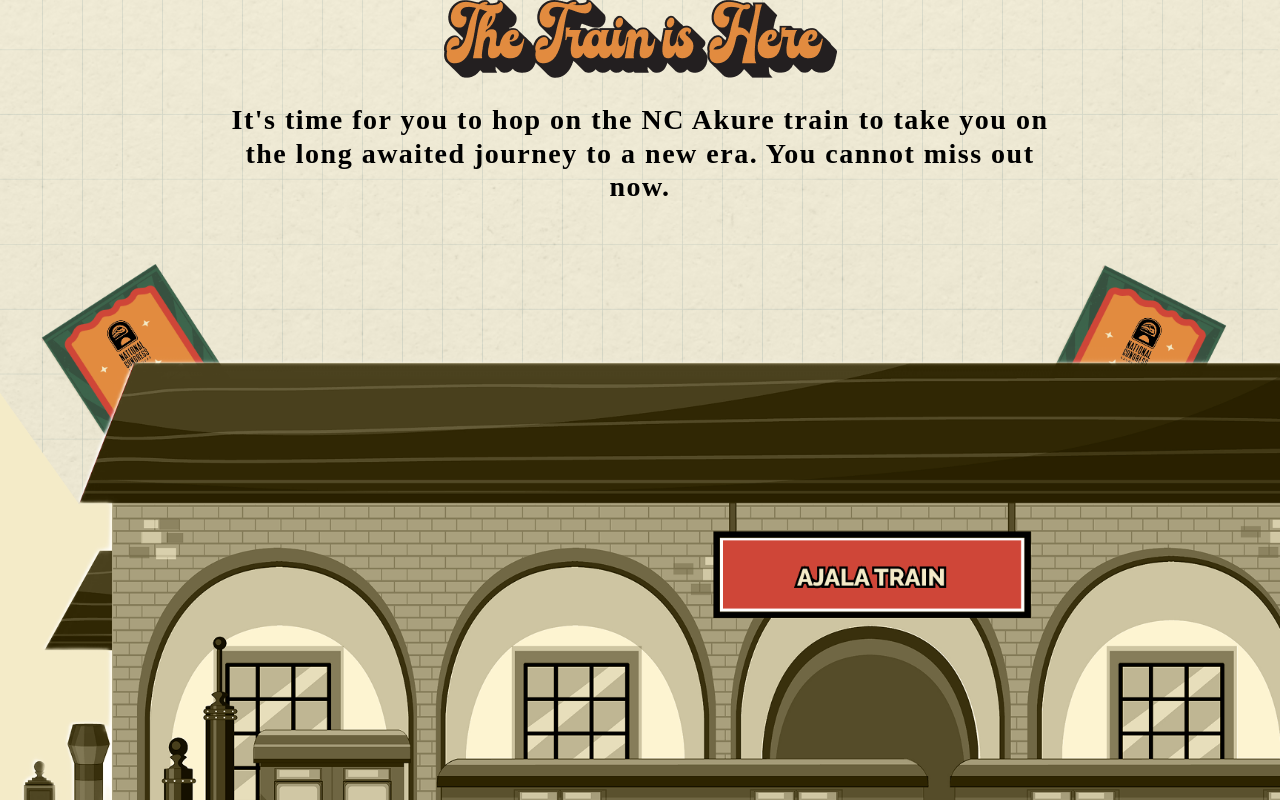
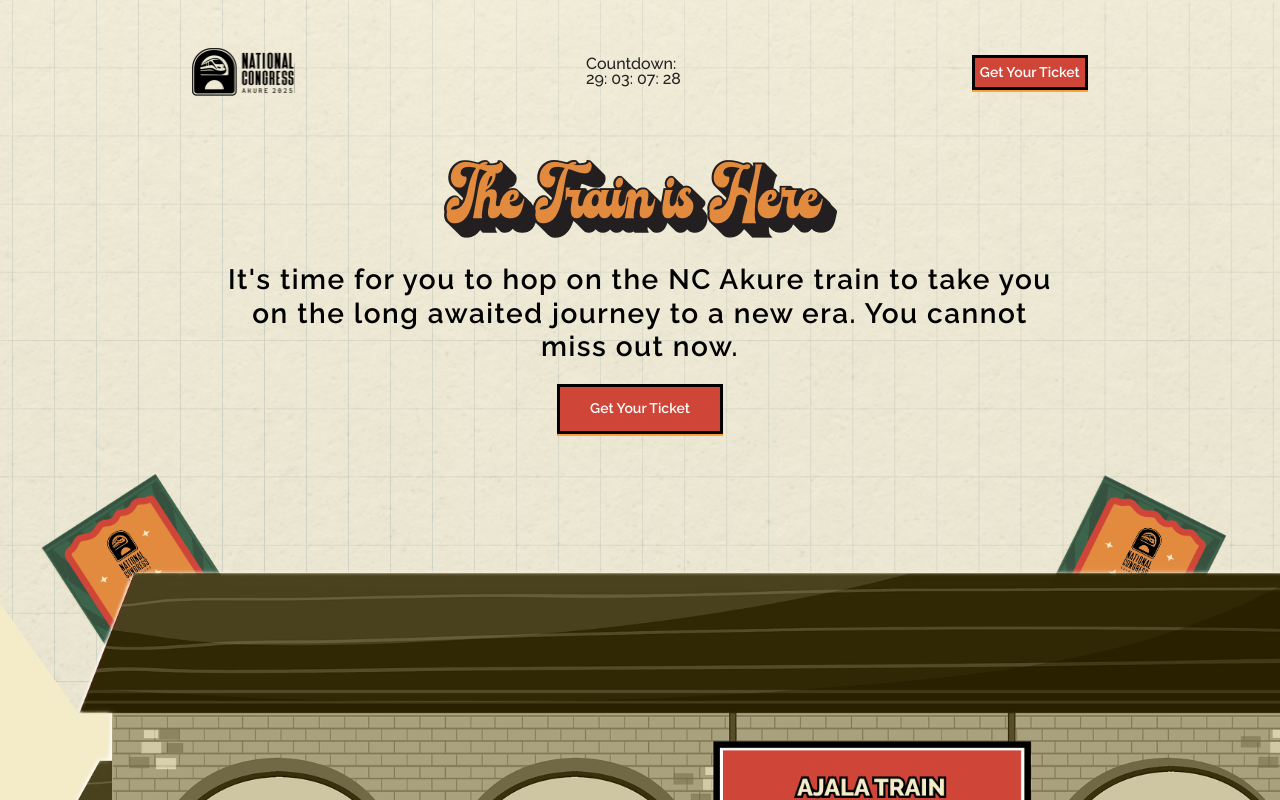
Before and after one commit to demi05/ncAkure, a React app: page / in a window 1280 px wide. Shown: the top 800 px of the page. Built offline with nearby package versions, Linux system fonts and the light colour scheme; the HTML template or start-up script is replaced by a standard one.

Commit message:
made changes to landing page

```diff
--- a/package.json
+++ b/package.json
@@ -10,8 +10,10 @@
     "preview": "vite preview"
   },
   "dependencies": {
+    "@tailwindcss/vite": "^4.1.10",
     "react": "^18.2.0",
-    "react-dom": "^18.2.0"
+    "react-dom": "^18.2.0",
+    "tailwindcss": "^4.1.10"
   },
   "devDependencies": {
     "@types/react": "^18.2.15",
@@ -22,7 +24,7 @@
     "eslint-plugin-react": "^7.32.2",
     "eslint-plugin-react-hooks": "^4.6.0",
     "eslint-plugin-react-refresh": "^0.4.3",
-    "vite": "^4.4.5",
+    "vite": "^6.3.5",
     "vite-plugin-eslint": "^1.8.1"
   }
 }
--- a/src/App.css
+++ b/src/App.css
@@ -1,7 +1,14 @@
-.main-container{
+@import url("https://fonts.googleapis.com/css2?family=Raleway:ital,wght@0,100..900;1,100..900&display=swap");
+@import "tailwindcss";
+
+.main-container {
   display: flex;
   flex-direction: column;
   align-items: center;
 
   color: #000000;
 }
+
+@theme {
+  --font-raleway: "Raleway", sans-serif;
+}
--- a/src/components/ExplainerSection.jsx
+++ b/src/components/ExplainerSection.jsx
@@ -3,6 +3,7 @@
 import explainerImgLg from "../../public/explainer-lg.png";
 import explainerHeader from "../../public/explainer-header.png";
 import explainerHeaderLg from "../../public/explainer-header-lg.png";
+import TicketButton from "./TicketButton";
 
 function ExplainerSection() {
   return (
@@ -27,7 +28,7 @@
           <img src={explainerImgLg} className="explainer-img" alt="" />
         </picture>
 
-      <h3 className="button-holder">button goes here!!!!</h3>
+     <TicketButton />
     </div>
   );
 }
--- /dev/null
+++ b/src/components/Header.jsx
@@ -0,0 +1,54 @@
+import { useEffect, useState } from 'react';
+import TicketButton from './TicketButton';
+
+const Header = () => {
+  const [countdown, setCountdown] = useState('');
+
+  useEffect(() => {
+    const targetDate = new Date('2025-07-26T00:00:00');
+
+    const updateCountdown = () => {
+      const now = new Date();
+      const diff = targetDate.getTime() - now.getTime();
+
+      if (diff <= 0) {
+        setCountdown('Event is live!');
+        return;
+      }
+
+      const days = Math.floor(diff / (1000 * 60 * 60 * 24));
+      const hours = Math.floor((diff / (1000 * 60 * 60)) % 24);
+      const minutes = Math.floor((diff / (1000 * 60)) % 60);
+      const seconds = Math.floor((diff / 1000) % 60);
+
+      // Pad all values with leading zeros
+      const formattedCountdown = `${days.toString().padStart(2, '0')}: ${hours
+        .toString()
+        .padStart(2, '0')}: ${minutes.toString().padStart(2, '0')}: ${seconds
+        .toString()
+        .padStart(2, '0')}`;
+
+      setCountdown(formattedCountdown);
+    };
+
+    updateCountdown(); // run initially
+    const interval = setInterval(updateCountdown, 1000);
+
+    return () => clearInterval(interval); // cleanup
+  }, []);
+
+  return (
+    <div className="flex items-center justify-between w-full md:w-[70%] mx-auto">
+      <img src="/logo.svg" alt="NC Akure logo" className="h-12" />
+
+      <div className=" font-medium text-[#202120] font-raleway text-base leading-[91%]">
+        <p>Countdown:</p>
+        {countdown}
+      </div>
+
+      <TicketButton />
+    </div>
+  );
+};
+
+export default Header;
--- a/src/components/Herotext.jsx
+++ b/src/components/Herotext.jsx
@@ -1,14 +1,18 @@
 import header from "../../public/hero-header.png"
+import Header from "./Header";
+import TicketButton from "./TicketButton";
 
 function Herotext()
 {
     return (
       <div className="hero-section">
-        <img src={header} className="" alt="" />
-        <h3>
+        <Header />
+        <img src={header} className="header-img" alt="" />
+        <h3 className="font-raleway font-medium text-[24px] md:text-[32px] text-black leading-[103%] text-center ">
           It's time for you to hop on the NC Akure train to take you on the long
           awaited journey to a new era. You cannot miss out now.
         </h3>
+       <TicketButton className="w-[50%] h-[50px] text-[18px]" />
       </div>
     );
 }
--- /dev/null
+++ b/src/components/TicketButton.jsx
@@ -0,0 +1,10 @@
+
+const TicketButton = ({className = ""}) => {
+  return (
+    <button className={`font-raleway font-semibold text-[12px] md:text-[14px] text-white bg-[#CF4638] border-[3px] border-black w-[22%] md:w-[22%] lg:w-[15%] xl:w-[13%] h-[35px] shadow-[0_2px_0_0_#FAA137] ${className}`} >
+      Get Your Ticket
+    </button>
+  )
+}
+
+export default TicketButton
--- a/src/components/anticipate.css
+++ b/src/components/anticipate.css
@@ -6,8 +6,8 @@
   left: 0;
   width: 100%;
   height: 100%;
+  background-color: #375d49;
 
-  background-color: #375d49;
   opacity: 0.4;
 
   z-index: -1;
@@ -22,15 +22,10 @@
   padding-top: 100px;
   width: 100%;
 
-  background-image: url("../../public/anticipate-bg.png");
-  background-size: cover;
-  background-position: center center;
-  background-repeat: no-repeat;
-  /* background-attachment: fixed; */
-
   position: relative;
 
   background-color: #375d49;
+  background: url("/anticipate-bg.png") center center / cover no-repeat;
 
   z-index: 1;
 }
@@ -46,13 +41,10 @@
 }
 
 .anticipate-section h3 {
-
-
   padding-bottom: 20px;
   padding-top: 20px;
   color: #f4ebc8;
   width: 68%;
-
 }
 
 .img-box {
@@ -71,17 +63,16 @@
 }
 
 @media only screen and (min-width: 1020px) {
-  .anticipate-section {
-    background-image: url("../../public/anticipation-bg-lg.png");
+  .anticipate-section::before {
+    background: url("/anticipation-bg-lg.png");
   }
 
-  .anticipate-section h3{
-
+  .anticipate-section h3 {
     width: 50%;
   }
 
-  .anticipate-section h1{
-    font-size:4.5rem;
+  .anticipate-section h1 {
+    font-size: 4.5rem;
   }
 
   .anticipate-img {
@@ -89,6 +80,5 @@
     height: auto;
     display: block;
     margin: 0 auto;
-
   }
 }
--- a/src/components/explainersection.css
+++ b/src/components/explainersection.css
@@ -7,7 +7,7 @@
   width: 100%;
   height: 100%;
 
-    background-color: #D17A2E;
+  background-color: #d17a2e;
   opacity: 0.5;
 
   z-index: -1;
@@ -19,7 +19,6 @@
   flex-direction: column;
   align-items: center;
 
-
   width: 100%;
 
   background-image: url("../../public/explainer-bg.png");
@@ -30,40 +29,39 @@
 
   position: relative;
 
-    background-color: #D17A2E;
+  background-color: #d17a2e;
 
   z-index: 1;
 }
 
-  .explainer-header{
+.explainer-header {
   position: relative;
   top: 70px;
 }
 
-  .explainer-img{
+.explainer-img {
   width: 100%;
 }
 
-  .button-holder{
+.button-holder {
   color: red;
   position: relative;
   top: -100px;
 }
 
-  @media only screen and (min-width: 1020px){
+@media only screen and (min-width: 1020px) {
   .explainer-section {
     background-image: url("../../public/explainer-bg-lg.png");
   }
 
-
-    .explainer-img{
+  .explainer-img {
     width: 70%;
     height: auto;
     display: block;
     margin: 0 auto;
   }
 
-    .button-holder{
+  .button-holder {
     top: -150px;
   }
 }
--- a/src/components/hero.css
+++ b/src/components/hero.css
@@ -7,18 +7,17 @@
   width: 100%;
   height: 100%;
 
-    background-color: #F4EBC8;
+  background-color: #f4ebc8;
   opacity: 0.5;
 
   z-index: -1;
 }
 
-  .hero{
+.hero {
   display: flex;
   justify-content: center;
   flex-direction: column;
   align-items: center;
-
 
   width: 100%;
 
@@ -30,19 +29,20 @@
 
   position: relative;
 
-    background-color: #F4EBC8;
+  background-color: #f4ebc8;
 
   z-index: 1;
+  padding-top: 3em;
 }
 
-.hero-section{
+.hero-section {
   display: flex;
   flex-direction: column;
   align-items: center;
   justify-content: center;
 }
 
-.hero-section h3{
+.hero-section h3 {
   width: 65%;
   letter-spacing: 1.5px;
   padding-top: 25px;
@@ -63,8 +63,18 @@
   width: 100%;
 }
 
-@media only screen and (min-width: 1020px){
-    .hero{
+.header-img {
+  margin-top: 4em;
+  max-width: 100%;
+}
+
+.ticket-btn-wrapper {
+  margin-top: 2rem;
+  z-index: 2;
+}
+
+@media only screen and (min-width: 1020px) {
+  .hero {
     background-image: url("../../public/hero-bg-lg.png");
   }
 }
--- a/vite.config.js
+++ b/vite.config.js
@@ -1,8 +1,9 @@
-import { defineConfig } from 'vite'
-import react from '@vitejs/plugin-react'
-import eslint from "vite-plugin-eslint"
+import { defineConfig } from "vite";
+import react from "@vitejs/plugin-react";
+import eslint from "vite-plugin-eslint";
+import tailwindcss from "@tailwindcss/vite";
 
 // https://vitejs.dev/config/
 export default defineConfig({
-  plugins: [react(), eslint()],
-})
+  plugins: [tailwindcss(), react(), eslint()],
+});
```
Also changed, not shown: public/logo.svg (added), 1 other file (tests, documents, lock files or other folders). Lines whose indentation alone changed are shown as unchanged.
